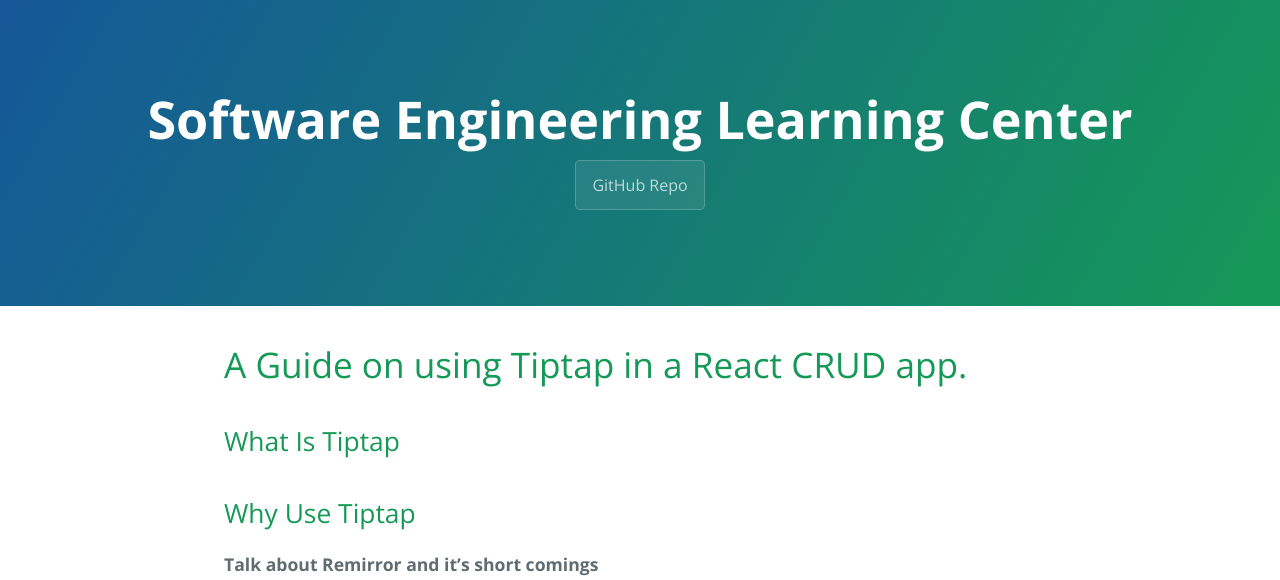
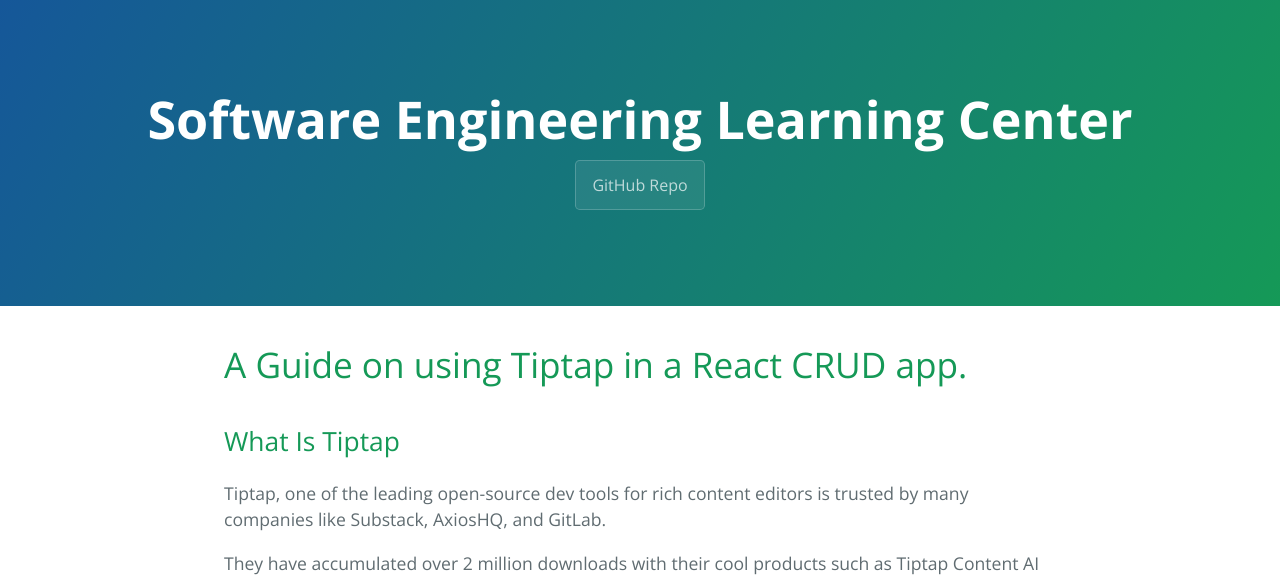
Before and after one commit to learning-software-engineering/learning-software-engineering.github.io, a Jekyll site: the page built from Topics/Tech_Stacks/Tiptap/Tiptap.md, in a window 1280 px wide and 1400 px high. Shown: the top 580 px of the window. Built offline with Jekyll 4.4.1, drawn with Linux system fonts in a browser that asks for light colours; our own code applies the rules of GitHub Pages for plain Markdown files; some of the changed text lies outside the part shown.

Commit message:
Update Tiptap.md

```diff
--- a/Topics/Tech_Stacks/Tiptap/Tiptap.md
+++ b/Topics/Tech_Stacks/Tiptap/Tiptap.md
@@ -1,6 +1,20 @@
 # A Guide on using Tiptap in a React CRUD app.
 
 ## What Is Tiptap
+
+Tiptap, one of the leading open-source dev tools for rich content editors is trusted by many companies like Substack, AxiosHQ, and GitLab.
+
+They have accumulated over 2 million downloads with their cool products such as Tiptap Content AI and Tiptap Collobatoration.
+
+
+![image](https://github.com/AshkanAleshams/learning-software-engineering.github.io/assets/90326959/a032584f-7d0b-4232-9d76-ee965e972f2b)
+
+
+However for this guide, we will focus on the Tiptap Editor.
+
+Tiptap Editor is a headless toolkit for building rich text WYSIWYG editors. Giving the user the complete freedom to fashion their own editor interface using customizable building blocks.
+It offers sensible defaults, an extensive array of extensions, and an intuitive API for tailoring every facet to the user's preferences.
+
 
 
 ## Why Use Tiptap
```
